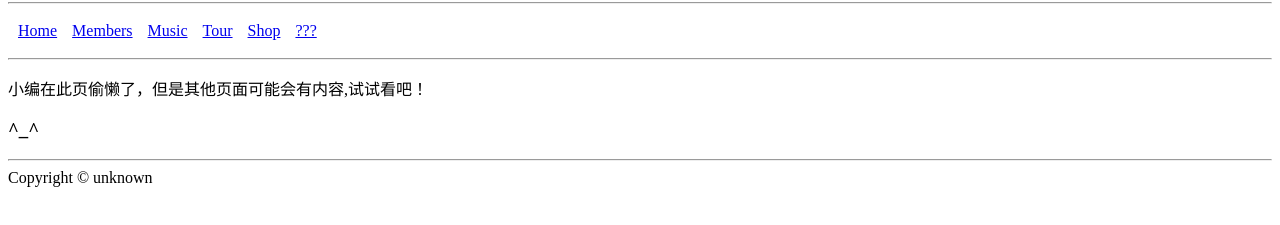
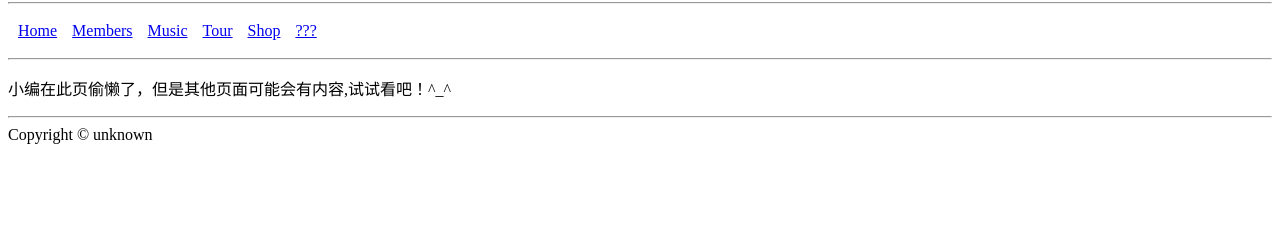
Before and after one commit to Andx611/website-for-fun, a plain HTML site: page members.html in a window 1280 px wide. Shown: the part 77-302 px from the top of the page. Drawn offline with Linux system fonts and the light colour scheme.

Commit message:
Update members.html

```diff
--- a/members.html
+++ b/members.html
@@ -21,8 +21,8 @@
 </table>
 </nav>
 <hr>
-<p>小编在此页偷懒了，但是其他页面可能会有内容,试试看吧！</p>
-<h3>^_^</h3>
+<p>小编在此页偷懒了，但是其他页面可能会有内容,试试看吧！^_^</p>
+
 <hr>
 <footer>
 Copyright &copy; unknown
```
